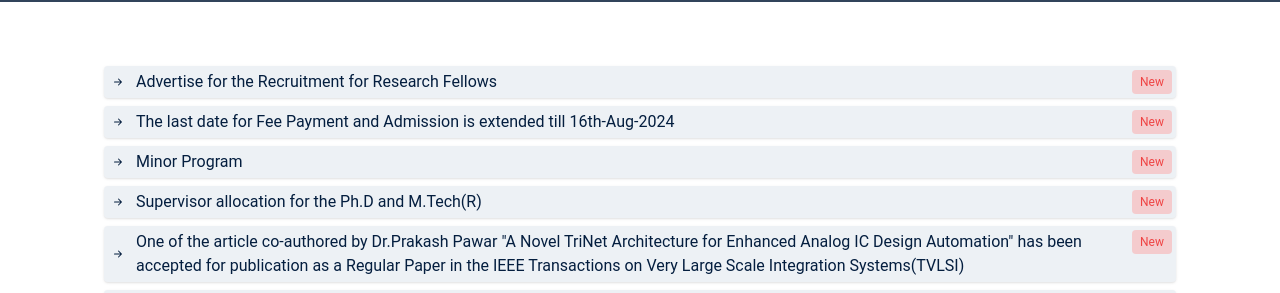
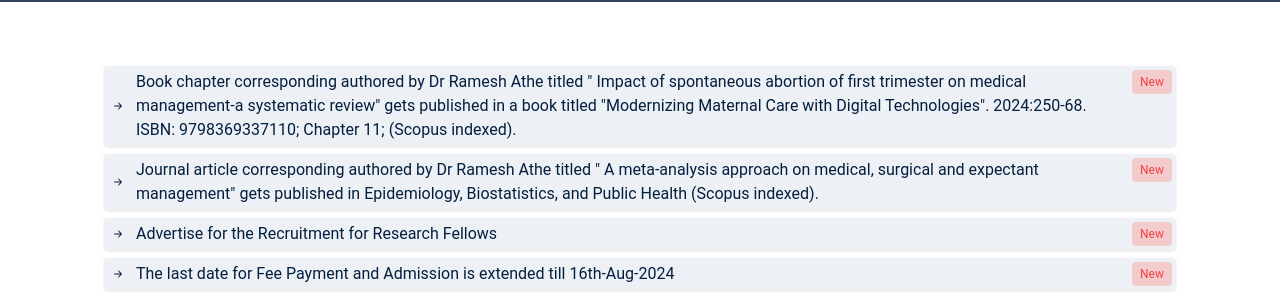
Before and after one commit to Velocity-IIITDWD/iiitdwd.ac.in, a Next.js app: page /announcements in a window 1280 px wide. Shown: the part 494-787 px from the top of the page. Built offline with nearby package versions, Linux system fonts and the light colour scheme; grey boxes are pictures that could not be loaded.

Commit message:
added-2-announcements

```diff
--- a/app/announcements/page.tsx
+++ b/app/announcements/page.tsx
@@ -1,6 +1,7 @@
 import { ChevronDown } from 'lucide-react';
 import { Metadata } from 'next';
 import { type Announcement, announcements } from '@/data/announcements';
+
 
 const newAnnouncements = announcements.filter(a => a.new);
 const oldAnnouncements = announcements.filter(a => !a.new);
--- a/data/announcements.ts
+++ b/data/announcements.ts
@@ -9,6 +9,20 @@ export type Announcement = {
 };
 
 export const announcements: Announcement[] = [
+  {
+    link: '/docs/Book-chapter.pdf',
+    text: 'Book chapter corresponding authored by Dr Ramesh Athe titled " Impact of spontaneous abortion of first trimester on medical management-a systematic review" gets published in a book titled "Modernizing Maternal Care with Digital Technologies". 2024:250-68. ISBN: 9798369337110; Chapter 11; (Scopus indexed). ',
+    new: true,
+    month: '8',
+    year: '2024',
+  },
+  {
+    link: '/docs/Journal-article.pdf',
+    text: 'Journal article corresponding authored by Dr Ramesh Athe titled " A meta-analysis approach on medical, surgical and expectant management" gets published in Epidemiology, Biostatistics, and Public Health (Scopus indexed).',
+    new: true,
+    month: '8',
+    year: '2024',
+  },
   {
     link: '/docs/project-fellows.pdf',
     text: 'Advertise for the Recruitment for Research Fellows',
```
